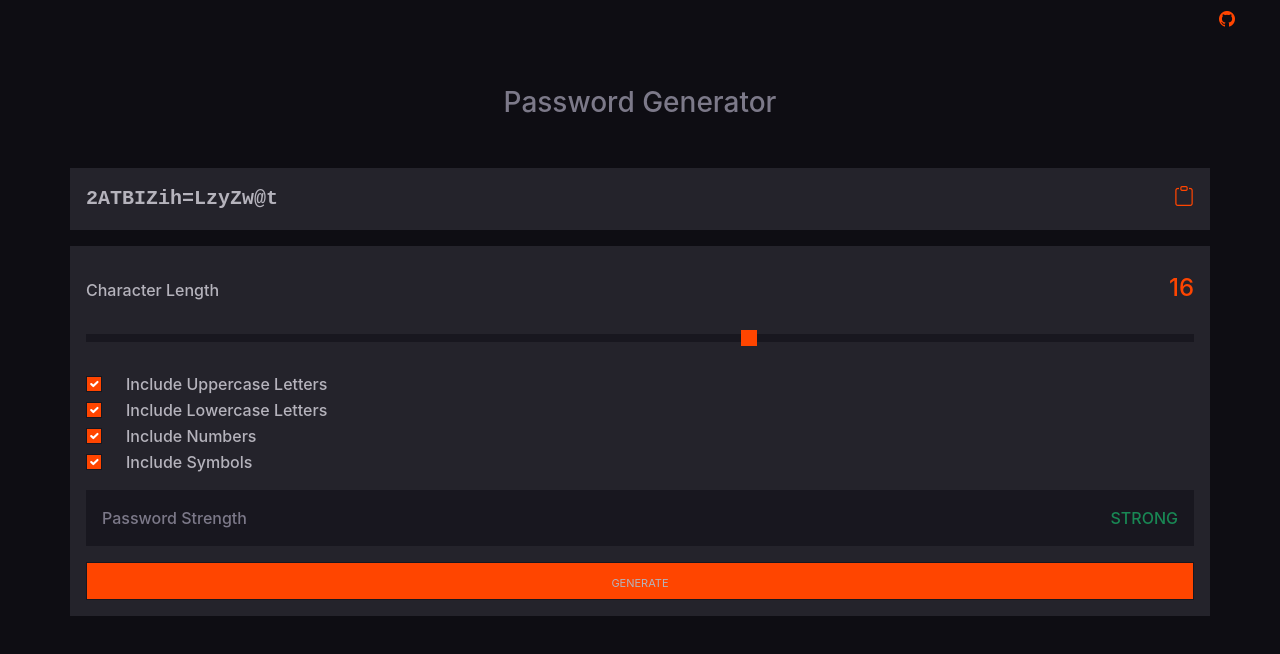
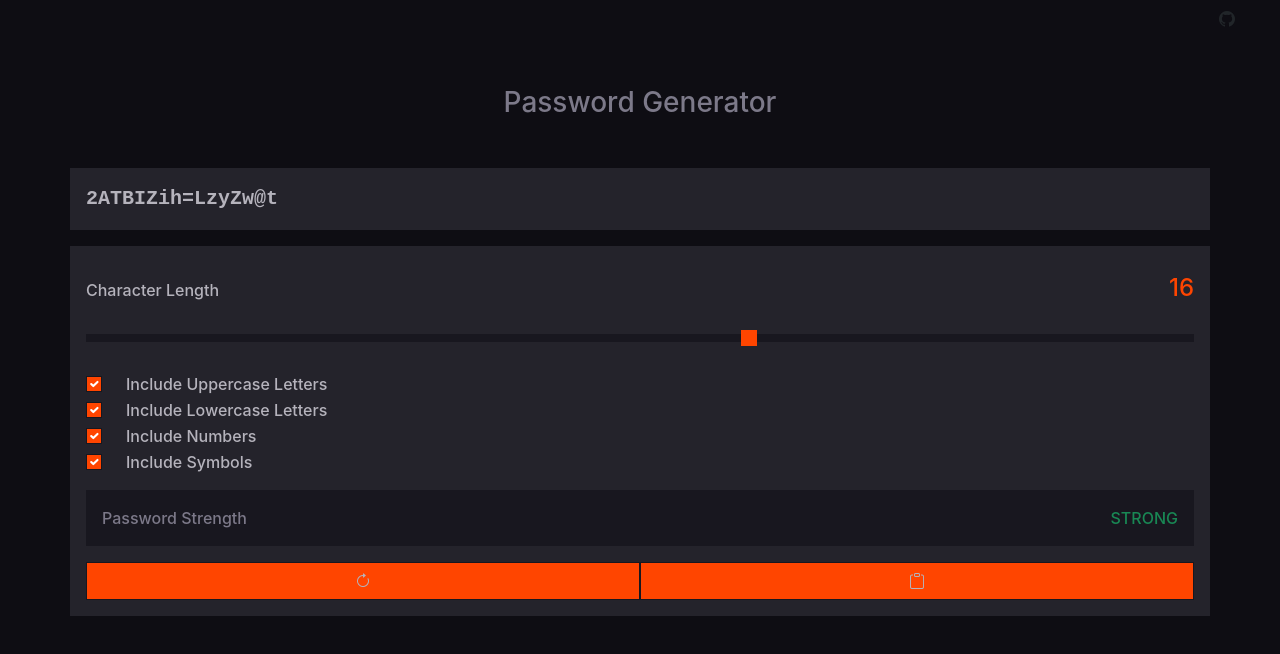
Before and after one commit to joelpeyton/password-generator, a React (Create React App) app: page / in a window 1280 px wide. Shown: the top 654 px of the page. Built offline with nearby package versions, Linux system fonts and the light colour scheme.

Commit message:
change generate button

```diff
--- a/src/components/Controller.js
+++ b/src/components/Controller.js
@@ -96,9 +96,12 @@ function Controller({
                 <div>Password Strength<span style={{color: pColor}}>{pStrength}</span></div>
             </div>
 
-            {/* Generate Button */}
-            <button type="button" className="btn btn-generate">
-                generate
+            {/* Buttons */}
+            <button type="button" className="btn btn-buttons">
+                <i class="bi bi-arrow-clockwise"></i>
+            </button>
+            <button type="button" className="btn btn-buttons">
+                <i className="bi bi-clipboard"></i>
             </button>
         </div>
     );
--- a/src/components/Display.js
+++ b/src/components/Display.js
@@ -7,7 +7,6 @@ function Display({ charLength, includeUpper, includeLower, includeNumbers, inclu
         <div className="container p-3">
             <div className="display">
                 {password}
-                <i className="bi bi-clipboard"></i>
             </div>
         </div>
     );
--- a/src/css/index.css
+++ b/src/css/index.css
@@ -33,11 +33,6 @@ h3 {
     font-family: monospace;
     font-weight: 800;
     font-size: 1.25rem;
-}
-
-i {
-    float: right;
-    color: orangered;
 }
 
 /* Controller component */
@@ -119,10 +114,10 @@ i {
     float: right;
 }
 
-/* Generate button */
+/* Refresh & copy buttons */
 
-.btn-generate {
-    width: 100%;
+.btn-buttons {
+    width: 50%;
     color: #b5b3bc;
     font-variant: small-caps;
     background-color: orangered;
@@ -130,6 +125,6 @@ i {
     border-radius: 0;
 }
 
-.btn-generate:hover {
+.btn-buttons:hover {
     background-color: rgba(255, 69, 0, .4);
 }
```
